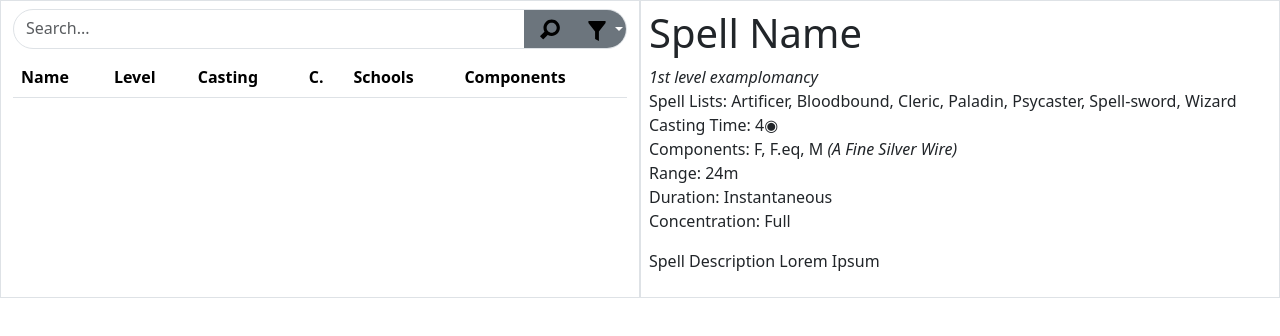
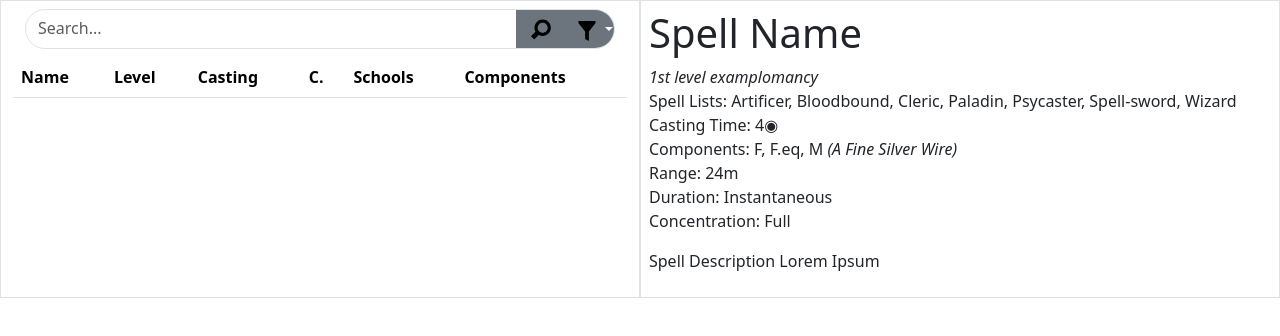
Before and after one commit to Crazyafk/DaccadusDotCom, a website built with webpack: page spells.html in a window 1280 px wide. Built offline with nearby package versions, Linux system fonts and the light colour scheme.

Commit message:
change searchbar

```diff
--- a/spells.html
+++ b/spells.html
@@ -17,7 +17,7 @@
         <div class="row flex-column-reverse flex-lg-row"> <!--Put the later div (display) on top when vertically stacking (md or smaller)-->
             <div id="list" class="col-lg-6 xl-5 border">
                 <div id="listtopper" class="container my-2">
-                    <div class="row justify-content-center border rounded-5">
+                    <div class="row justify-content-center border rounded-pill overflow-hidden m-0">
                         <div class="col-10 p-0">
                         <input id="search" type="text" class="form-control search-input border-0 bg-transparent" placeholder="Search..." style="border-radius: 32px 0px 0px 32px;">
                         </div>
@@ -28,7 +28,7 @@
                         </div>
                         <div class="col-1 p-0">
                             <div class="dropdown w-100 h-100">
-                                <button type="button" class="btn btn-secondary w-100 h-100 border-0 dropdown-toggle" id="dropdown" data-bs-toggle="dropdown" aria-expanded="false" style="border-radius: 0px 32px 32px 0px;">
+                                <button type="button" class="btn btn-secondary w-100 h-100 border-0 dropdown-toggle" id="dropdown" data-bs-toggle="dropdown" aria-expanded="false" style="border-radius: 0px;">
                                     <img src="filter-icon.svg" alt="filter" width="20" height="20">
                                 </button>
                                 <ul class="dropdown-menu" aria-labelledby="dropdown">
```
